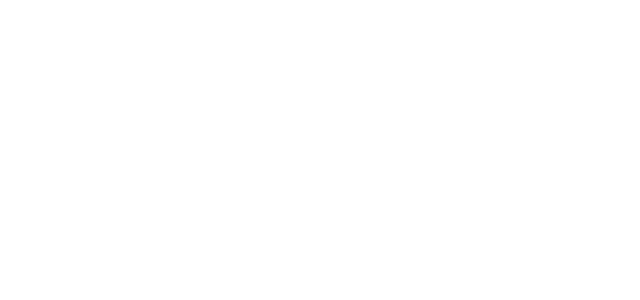
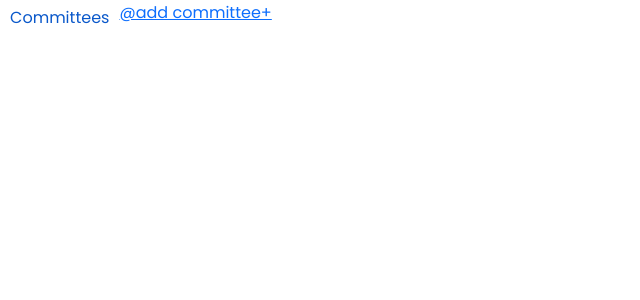
Before and after one commit to final-year-project-rucse/Meeting-Automation, a React (Create React App) app in the folder client/: page /committees in a window 1280 px wide. Before the commit this address had no page. Shown: the top 300 px of the page, without its empty margins (0-640 px from the left). Built offline with nearby package versions, Linux system fonts and the light colour scheme.

Commit message:
IP-Committee page

```diff
--- a/client/src/App.js
+++ b/client/src/App.js
@@ -4,6 +4,8 @@
 
 import Home from "./pages/Home/Home"
 import Login from './pages/admin/Login';
+import Committee from './pages/committee/Committee';
+
 function App() {
   return (
     <div>
@@ -11,6 +13,7 @@
         <Routes>
           <Route path='/admin' element={<Login />} />
           <Route exact path="/" element={<Home/>}></Route>
+          <Route exact path="/committees" element={<Committee/>}></Route>
           {/* <Route exact path="/register" element={<Register />}></Route>
           <Route exact path="/dashboard" element={<Dashboard/>}></Route> */}
           </Routes>
--- a/client/src/pages/Home/Home.js
+++ b/client/src/pages/Home/Home.js
@@ -1,15 +1,8 @@
 function Home() {
-
   return (
     <div>
-
       <div class="btn-group" role="group" aria-label="Basic example">
-        <button type="button" class="btn btn-primary">
-          Home
-        </button>
-      </div>
-      <div className="check">
-            jfhgfhfhgf
+        <h1>Meeting Automation</h1>
       </div>
     </div>
   );
--- /dev/null
+++ b/client/src/pages/committee/Committee.js
@@ -0,0 +1,18 @@
+function Committee() {
+  return (
+    <div>
+      <ul class="nav">
+        <li class="nav-item">
+          <a href="#" class="nav-link active" aria-current="page">
+            Committees
+          </a>
+        </li>
+        <li>
+          <a class="nav-item" aria-current="page" href="#">@add committee+</a>
+        </li>
+      </ul>
+    </div>
+  );
+}
+
+export default Committee;
```
